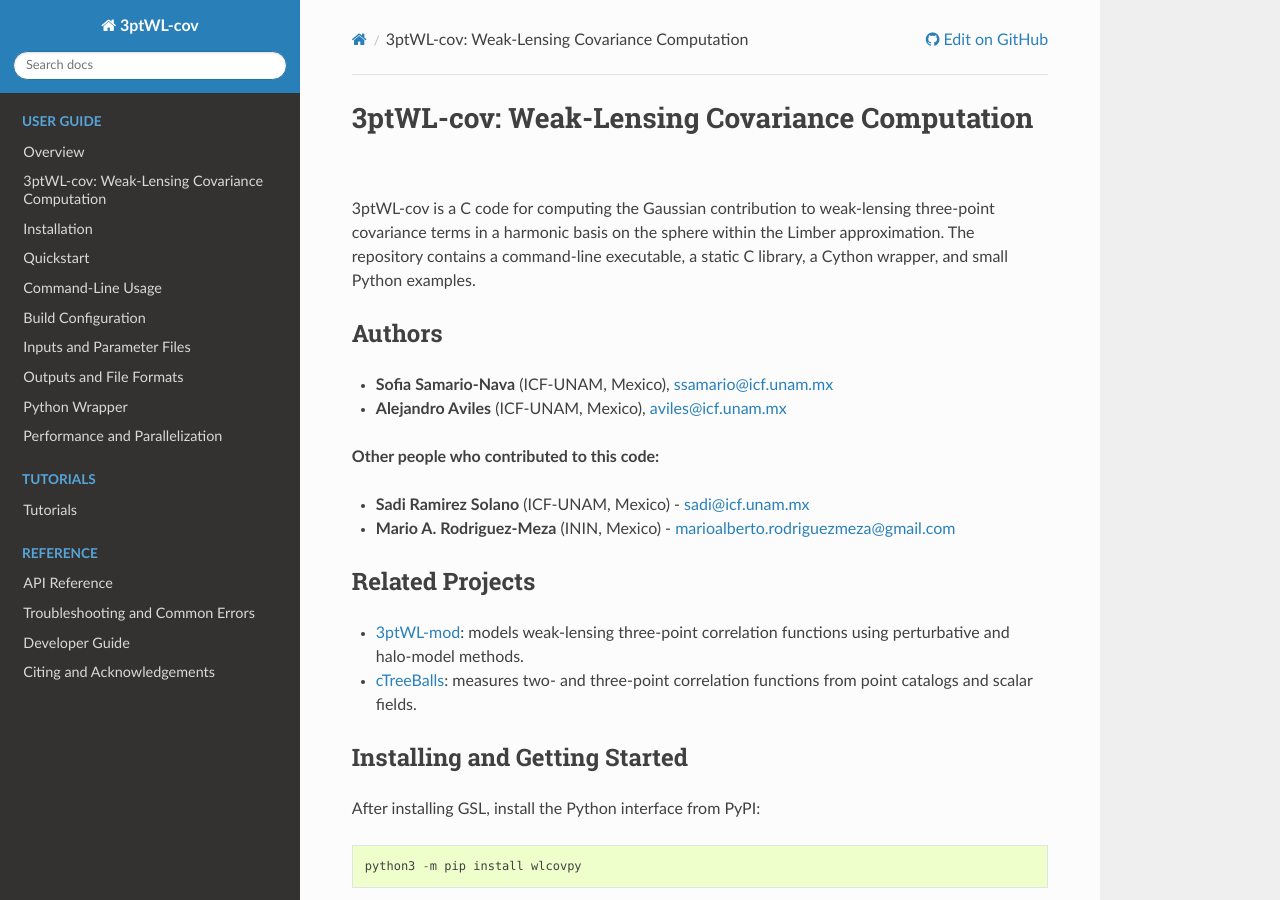
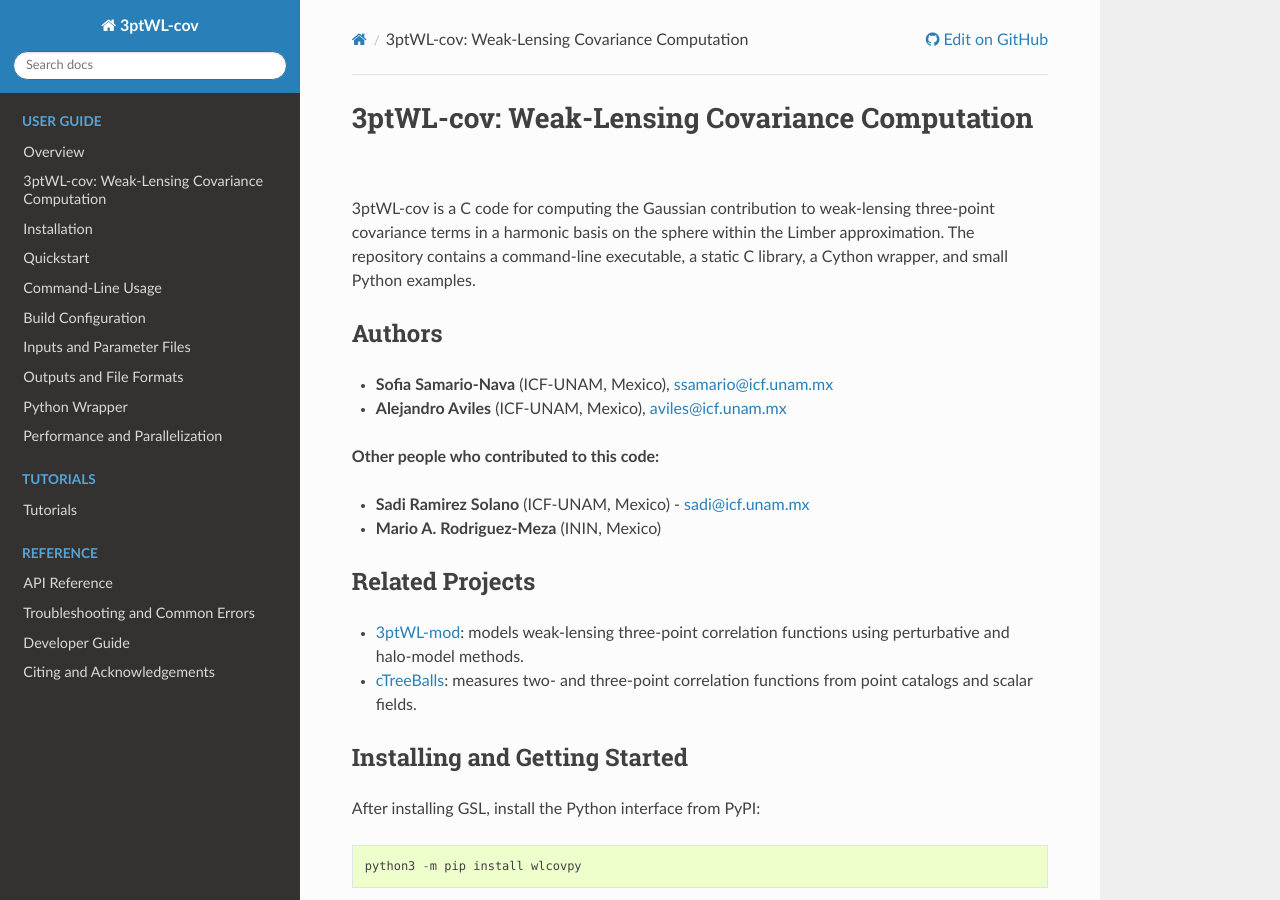
Before and after one commit to sadirs/3ptWL-cov, a Sphinx documentation site: the page built from docs/README.rst, in a window 1280 px wide and 900 px high. Built offline with Sphinx 7.4.7 and the Read the Docs theme 3.1.0, drawn with Linux system fonts in a browser that asks for light colours.

Commit message:
Remove unverified contributor email

```diff
--- a/docs/README.rst
+++ b/docs/README.rst
@@ -15,7 +15,7 @@ Authors
 **Other people who contributed to this code:**
 
 * **Sadi Ramirez Solano** (ICF-UNAM, Mexico) - `sadi@icf.unam.mx <mailto:sadi@icf.unam.mx>`_
-* **Mario A. Rodriguez-Meza** (ININ, Mexico) - `marioalberto.rodriguezmeza@gmail.com <mailto:marioalberto.rodriguezmeza@gmail.com>`_
+* **Mario A. Rodriguez-Meza** (ININ, Mexico)
 
 Related Projects
 ----------------
```
Also changed, not shown: README.md (+1 -1 lines).
